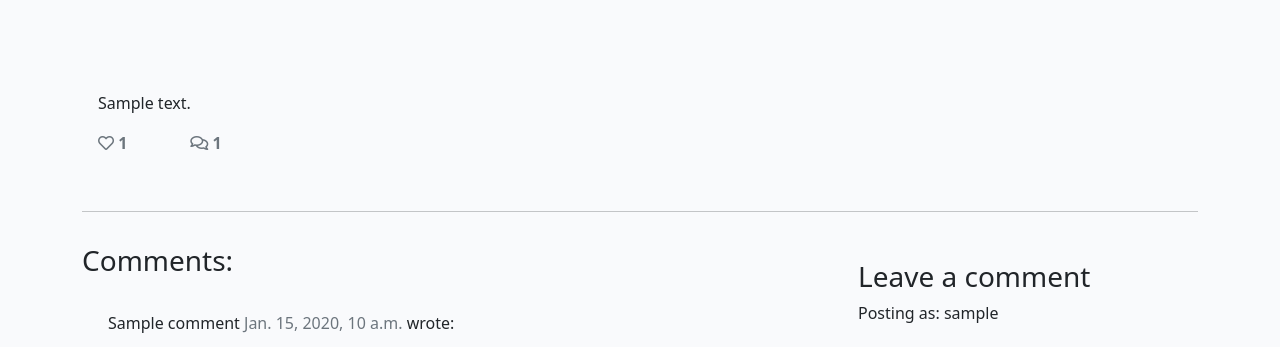
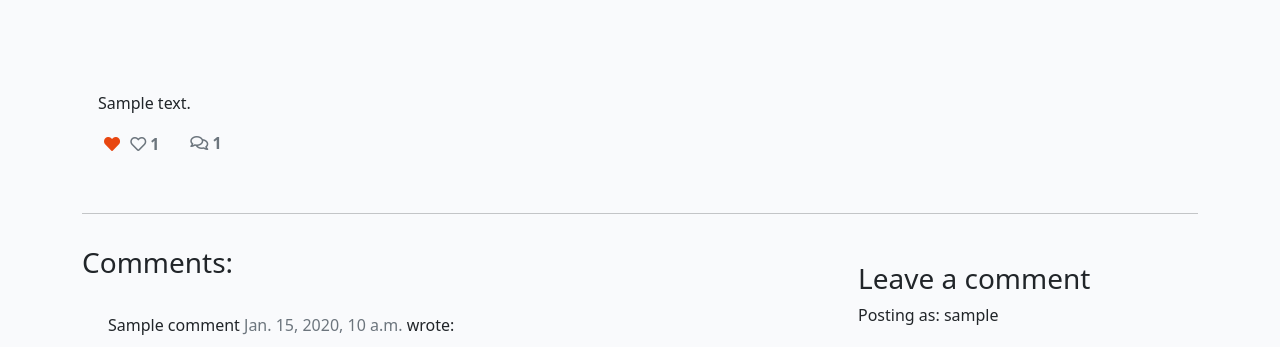
Before and after one commit to Markp1312/PP4-DjangoTechBlog, a Django app: a page that uses templates/post_detail.html in a window 1280 px wide. Shown: the part 281-628 px from the top of the page. Run offline with Django 3.2, Linux system fonts and the light colour scheme; a user stored in the database is signed in; tables that the repository leaves empty hold one stand-in row (values such as "Sample post"); some libraries are stand-ins or nearby versions.

Commit message:
Added like logic to post_detail.html

```diff
--- a/templates/post_detail.html
+++ b/templates/post_detail.html
@@ -30,7 +30,30 @@
                 <div class="row">
 
                     <div class="col-1">
-                        <strong class="text-secondary"><i class="far fa-heart"></i> {{ post.number_of_likes }} </strong>
+                        <strong>
+                            {% if user.is_authenticated %}
+                            <form class="d-inline" action="{% url 'post_like' post.slug %}" method="post">
+                                {% csrf_token %}
+                                {% if liked %}
+
+                                <button type="submit" name="blogpost_id" value="{{post.slug}}" class="btn-like">
+                                <i class="fas fa-heart"></i></button>
+
+                                {% else %}
+
+                                <button type="submit" name="blogpost_id" value="{{post.slug}}" class="btn-like">
+                                <i class="far fa-heart"></i></button>
+
+                                {% endif %}
+
+                            </form>
+                            {% else %}
+
+                            <span class="text-secondary"><i class="far fa-heart"></i></span>
+                            {% endif %}
+
+                        <span class="text-secondary"><i class="far fa-heart"></i> {{ post.number_of_likes }}</span>
+                        </strong>
                     </div>
                     <div class="col-1">
                         {% with comments.count as total_comments %}
```
